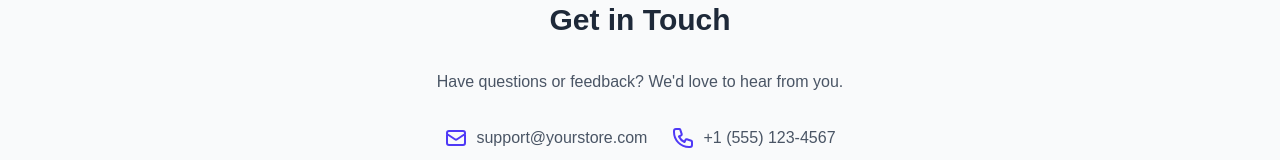
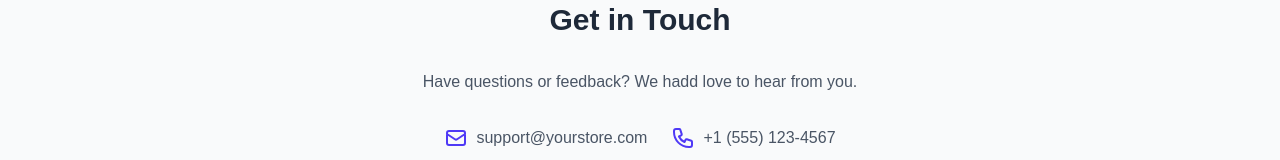
Before and after one commit to Usama7962/E-commerence, a Next.js app: page /about in a window 1280 px wide. Shown: the part 1042-1202 px from the top of the page. Built offline with nearby package versions, Linux system fonts and the light colour scheme; no server answers; sample sign-in values are in the browser's storage.

Commit message:
Fix typos in About and remove unused imports in ShoppingAddress and Revieworder components

```diff
--- a/app/Modules/About/About.js
+++ b/app/Modules/About/About.js
@@ -59,7 +59,7 @@ const About = () => {
         <div className="max-w-4xl mx-auto text-center">
           <h2 className="text-3xl font-bold text-gray-800 mb-8">Get in Touch</h2>
           <p className="text-gray-600 mb-8">
-            Have questions or feedback? We'd love to hear from you.
+            Have questions or feedback? We hadd love to hear from you.
           </p>
           <div className="flex flex-col md:flex-row justify-center items-center gap-6">
             <div className="flex items-center gap-2">
--- a/app/Modules/Address/ShoppingAddress.js
+++ b/app/Modules/Address/ShoppingAddress.js
@@ -1,6 +1,5 @@
 "use client";
 import React, { useEffect, useState } from "react";
-import { useSearchParams } from "next/navigation";
 import { getAddress, addAddress, updateAddress, deleteAddress } from "@/app/api/addressApi";
 import { useRouter } from "next/navigation";
 import { getCart } from "@/app/api/cartApi";
@@ -8,7 +7,6 @@ import { ArrowLeft } from "lucide-react";
 
 const ShoppingAddress = () => {
   const router = useRouter();
-  const searchParams = useSearchParams();
   const [address, setAddress] = useState([]);
   console.log("address", address);
   const [loading, setLoading] = useState(true);
--- a/app/Modules/Revieworder/Revieworder.js
+++ b/app/Modules/Revieworder/Revieworder.js
@@ -3,7 +3,7 @@ import React, { useEffect, useState } from "react";
 import { getCart } from "@/app/api/cartApi";
 import { getAddress } from "@/app/api/addressApi";
 import { placeOrder } from "@/app/api/orderApi"; // ✅ order api import
-import { useSearchParams, useRouter } from "next/navigation";
+import {  useRouter } from "next/navigation";
 import Navbar from "@/app/component/Navbar/Navbar";
 import Footer from "@/app/component/Footer/Footer";
 import { ArrowLeft } from "lucide-react";
@@ -15,7 +15,6 @@ const Revieworder = () => {
   const [showModal, setShowModal] = useState(false); // ✅ modal state
   const [placing, setPlacing] = useState(false); // ✅ loading while placing order
 
-  const searchParams = useSearchParams();
   const router = useRouter();
 
   // ✅ Date calculation (today + 4 days)
```
